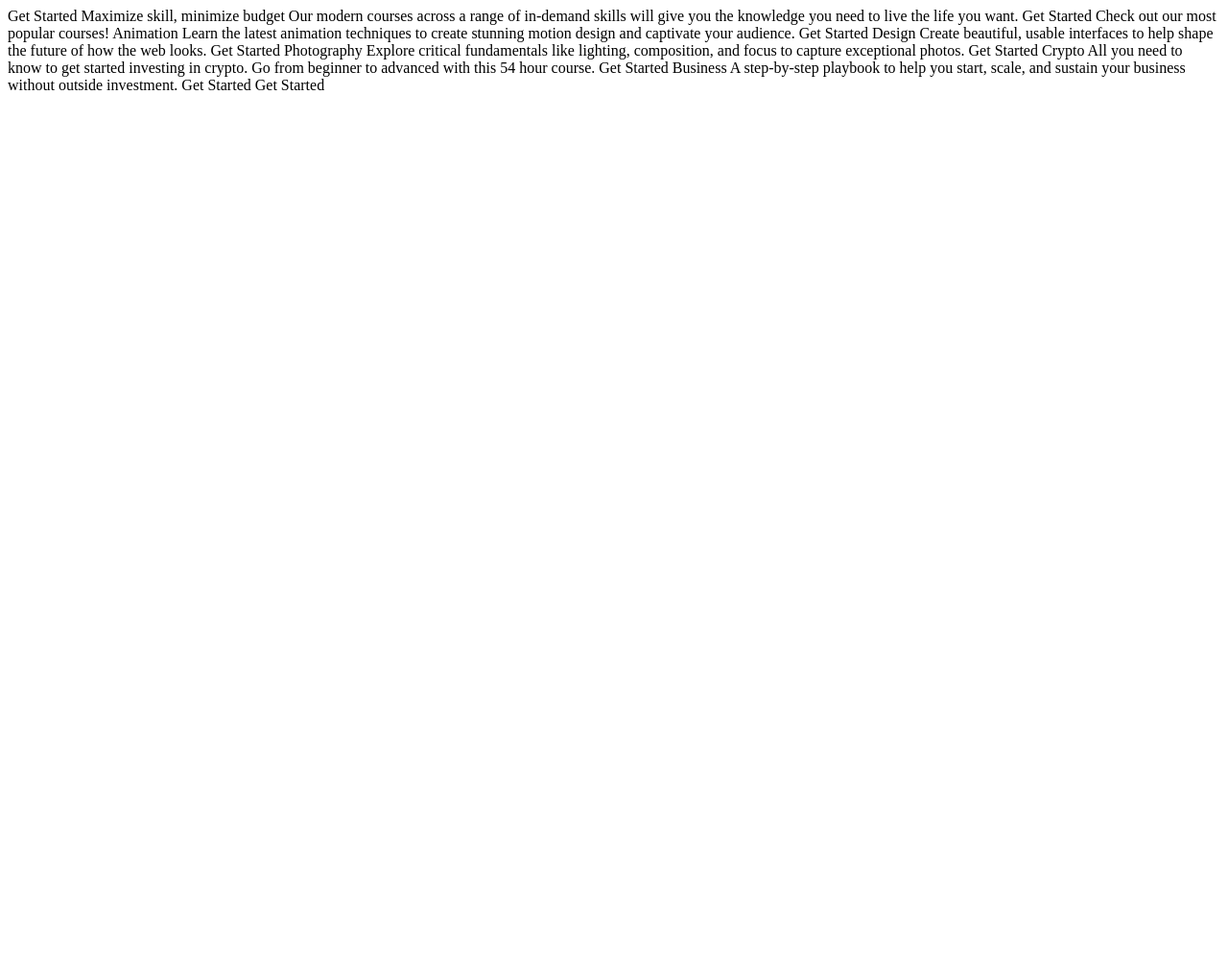
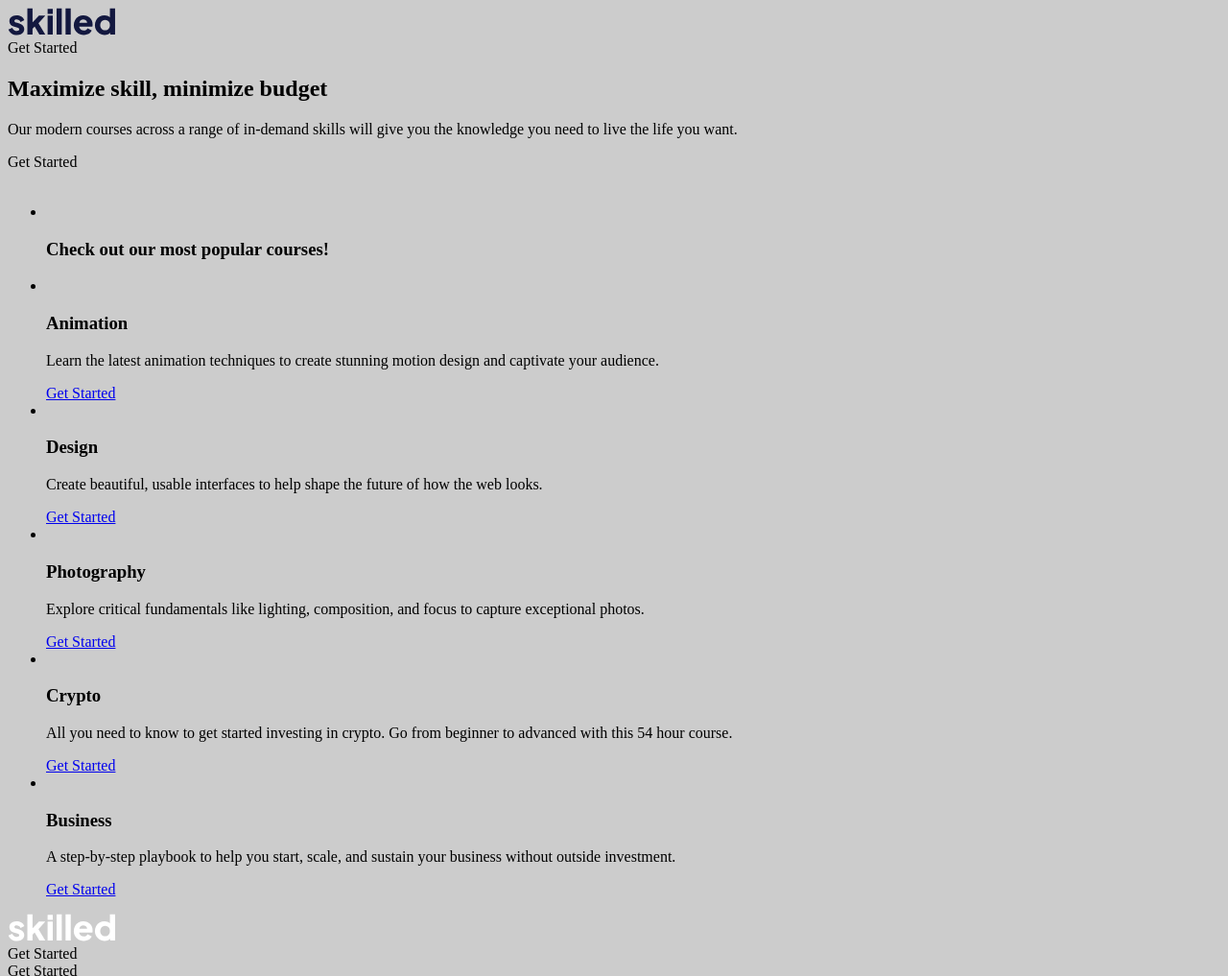
Before and after one commit to jdnunez504/skilled-elearning-landing-page, a plain HTML site: page docs/index.html in a window 1280 px wide. Shown: the whole page at 96% size. Before the commit the page ends 800 px from the top, so only its background shows below. Drawn offline with Linux system fonts and the light colour scheme.

Commit message:
Content add

```diff
--- a/docs/index.html
+++ b/docs/index.html
@@ -5,46 +5,76 @@
   <meta name="viewport" content="width=device-width, initial-scale=1.0">
 
   <link rel="icon" type="image/png" sizes="32x32" href="images/favicon-32x32.png">
+  <link rel="stylesheet" href="css/style.css">
 
   <title>Frontend Mentor | Skilled e-learning landing page</title>
 </head>
 <body>
+  <main class="main">
+    <header class="header">
+      <img class="header__logo" src="images/logo-dark.svg" alt="">
+      <div class="cta-btn header__btn">Get Started</div>
+    </header>
+    <section class="home">
+      <div class="headline-container">
+        <h1 class="headline">Maximize skill, minimize budget</h1>
+        <p class="intro">Our modern courses across a range of in-demand skills will give you the knowledge you need to live the life you want.</p>
+        <div class="cta-btn home__btn">Get Started</div>
+      </div>
+      <div class="img-container">
+        <img class="hero" src="#" alt="" >
+      </div>
+    </section>
+    <section class="courses">
+      <ul class="courses">
+        <li>
+          <img src="" alt="" class="icon">
+          <h3 class="title">Check out our most popular courses!</h3>
+          <p class="details"></p>
+          <a href="#" class="cta-link"></a>
+        </li>
+        <li>
+          <img src="" alt="" class="icon">
+          <h3 class="title">Animation</h3>
+          <p class="details">Learn the latest animation techniques to create stunning motion design and captivate your audience.</p>
+          <a href="#" class="cta-link">Get Started</a>
+        </li>
+        <li>
+          <img src="" alt="" class="icon">
+          <h3 class="title">Design</h3>
+          <p class="details">Create beautiful, usable interfaces to help shape the future of how the web looks.</p>
+          <a href="#" class="cta-link">Get Started</a>
+        </li>
+        <li>
+          <img src="" alt="" class="icon">
+          <h3 class="title">Photography</h3>
+          <p class="details">Explore critical fundamentals like lighting, composition, and focus to capture exceptional photos.</p>
+          <a href="#" class="cta-link">Get Started</a>
+        </li>
+        <li>
+          <img src="" alt="" class="icon">
+          <h3 class="title">Crypto</h3>
+          <p class="details">All you need to know to get started investing in crypto. Go from beginner to advanced with this 54 hour course.</p>
+          <a href="#" class="cta-link">Get Started</a>
+        </li>
+        <li>
+          <img src="" alt="" class="icon">
+          <h3 class="title">Business</h3>
+          <p class="details">A step-by-step playbook to help you start, scale, and sustain your business without outside investment.</p>
+          <a href="#" class="cta-link">Get Started</a>
+        </li>
 
-  Get Started
+      </ul>
+    </section>
+    <footer class="footer">
+      <img class="foot__logo" src="images/logo-light.svg" alt="">
+      <div class="cta-btn footer__btn">Get Started</div>
+    </footer>
+  </main>
 
-  Maximize skill, minimize budget
 
-  Our modern courses across a range of in-demand skills will give you the
-  knowledge you need to live the life you want.
 
-  Get Started
 
-  Check out our most popular courses!
-
-  Animation
-  Learn the latest animation techniques to create stunning motion
-  design and captivate your audience.
-  Get Started
-
-  Design
-  Create beautiful, usable interfaces to help shape the future of
-  how the web looks.
-  Get Started
-
-  Photography
-  Explore critical fundamentals like lighting, composition, and focus
-  to capture exceptional photos.
-  Get Started
-
-  Crypto
-  All you need to know to get started investing in crypto. Go from beginner
-  to advanced with this 54 hour course.
-  Get Started
-
-  Business
-  A step-by-step playbook to help you start, scale, and sustain your business
-  without outside investment.
-  Get Started
 
   Get Started
 
--- a/docs/scss/style.scss
+++ b/docs/scss/style.scss
@@ -1,2 +1,6 @@
 @use 'reset';
 @use 'variables';
+
+body {
+    background-color: #ccc;
+}
```
Also changed, not shown: docs/css/style.css, docs/images/image-hero-mobile.png (added), docs/images/image-hero-mobile.webp (added), docs/images/image-hero-mobile@2x.png (added), docs/images/image-hero-mobile@2x.webp (added), docs/images/logo-dark.svg (added), docs/images/logo-light.svg (added), 1 other file.
